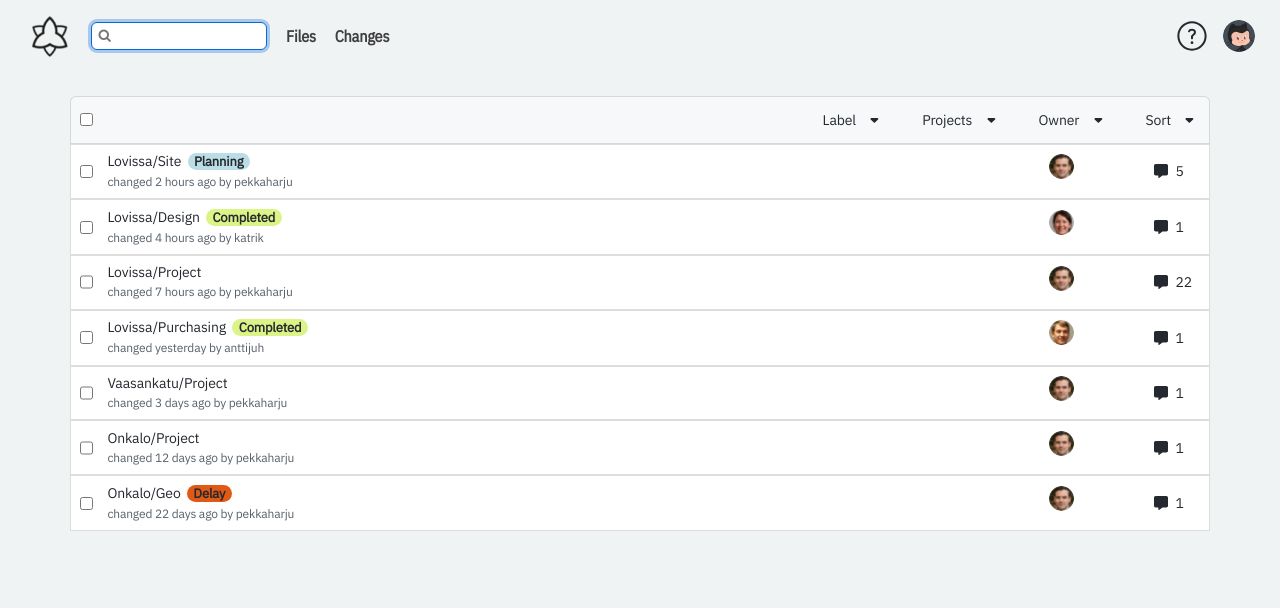
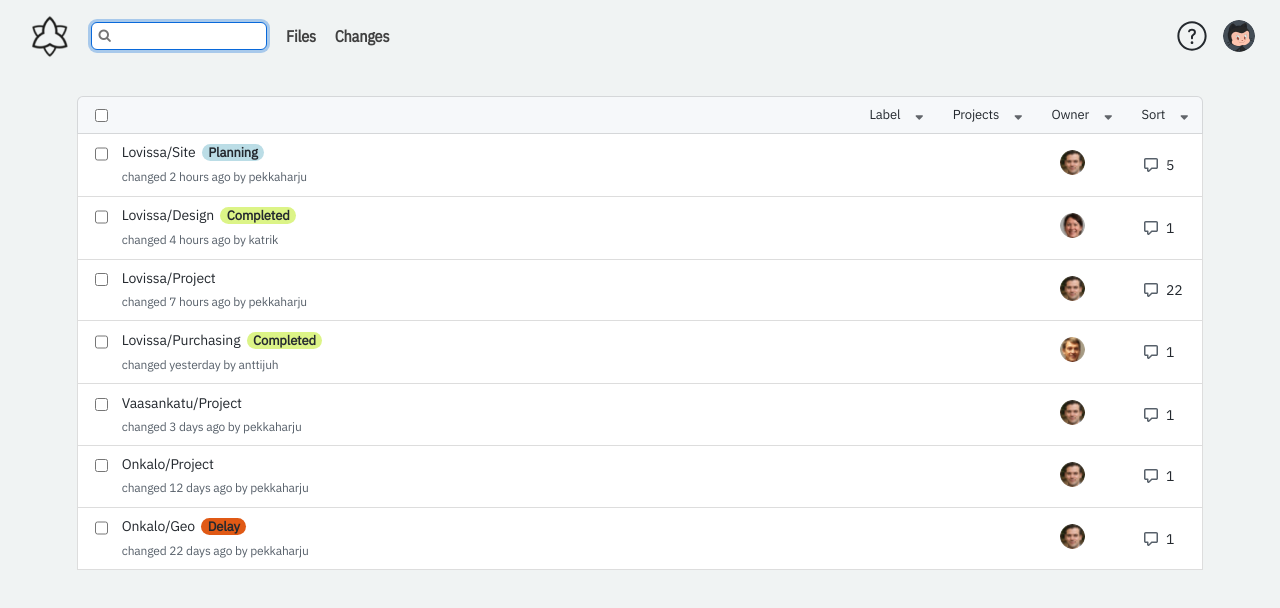
Before and after one commit to JatinThakur14/demohub, a Vue app: page / in a window 1280 px wide. Shown: the top 608 px of the page. Built offline with nearby package versions, Linux system fonts and the light colour scheme.

Commit message:
Changes in UI

```diff
--- a/src/components/FileComponent.vue
+++ b/src/components/FileComponent.vue
@@ -2,7 +2,6 @@
 import { useCounterStore } from "@/stores/counter";
 import { storeToRefs } from "pinia";
 import { onMounted } from "vue";
-
 const { getFilteredProjects, isEmpty } = storeToRefs(useCounterStore());
 const projects = getFilteredProjects;
 function changeChecked() {
@@ -22,7 +21,7 @@ onMounted(() => {
 <template>
   <div class="files">
     <div class="headerContainer">
-      <input type="checkbox" @change="changeChecked" class="checkBox" />
+      <input type="checkbox" @change="changeChecked" />
       <div class="header">
         <span class="headerColumn"
           ><span>Label</span>
@@ -42,6 +41,7 @@ onMounted(() => {
         /></span>
       </div>
     </div>
+
     <div
       class="fileEntries"
       v-for="project in projects"
@@ -62,7 +62,7 @@ onMounted(() => {
       <div class="rightSide">
         <img :src="project.projectOwner" alt="User" class="owner" />
         <span class="comments"
-          ><font-awesome-icon icon="message" />
+          ><img src="@/assets/message.svg" alt="msg" />
           <span class="commentCount">{{ project.comments }} </span></span
         >
       </div>
@@ -72,7 +72,7 @@ onMounted(() => {
 <style scoped lang="scss">
 .files {
   display: table;
-  width: 89vw;
+  width: 88vw;
   font-size: 14px;
   justify-self: center;
   font-weight: normal;
@@ -83,51 +83,66 @@ onMounted(() => {
   .headerContainer {
     display: flex;
     justify-content: space-between;
+    align-items: center;
     background: #f6f8fa;
+    color: #24292f;
     border: 1px solid #0002;
-    align-items: center;
+    border-bottom: 0.5px solid #0002;
+    font-size: 13px;
+    line-height: 20px;
     padding-block: 0.4rem;
+    font-weight: 400;
     border-radius: 6px 6px 0 0;
-    padding-inline-start: 0.3rem;
-    & span {
-      padding: 0.2rem 0.4rem;
-      margin-inline: 0.5rem;
-    }
+    padding-inline: 0.8rem;
+    padding-block: 0.5rem;
     .header {
       display: flex;
       align-items: center;
+      width: 20rem;
+      justify-content: space-between;
       .headerColumn {
         display: flex;
         align-items: center;
-        justify-content: space-between;
+        height: inherit;
         .iconSortDown {
           transform: scale(0.9);
-          padding-bottom: 0.4rem;
+          padding-bottom: 0.1rem;
+          padding-inline-start: 1rem;
+          opacity: 0.7;
         }
       }
     }
   }
   .fileEntries {
     background: #fff;
-    border: 1px solid #0002;
+    border-block-end: 1px solid #0002;
+    border-inline: 1px solid #0002;
     padding-block: 0.4rem;
     display: flex;
+    font-size: 14px;
+    font-style: normal;
+    line-height: 24px;
+    color: #24292f;
     justify-content: space-between;
     .leftSide {
       display: flex;
-      padding-inline-start: 0.3rem;
+      padding-inline-start: 0.8rem;
+      .checkBox {
+        margin-block-end: 1.5rem;
+      }
       .fileItemContainer {
         display: flex;
         flex-direction: column;
         padding-inline-start: 0.5rem;
         margin-inline-start: 0.2rem;
+        font-weight: 400;
         .lastUpdated {
           font-size: 12px;
           color: #57606a;
         }
         .tag {
           font-size: 13px;
-          font-weight: 600;
+          font-weight: bold;
           padding-inline: 0.4rem;
           margin-inline-start: 0.2rem;
           background: lightblue;
@@ -138,13 +153,13 @@ onMounted(() => {
     .rightSide {
       display: flex;
       width: 7rem;
-      margin-inline-end: 3rem;
+      margin-inline-end: 1.9rem;
       .owner {
         border-radius: 50%;
         width: 25px;
         height: 25px;
-        margin-top: 0.2rem;
-        margin-inline-end: 5rem;
+        margin-top: 0.6rem;
+        margin-inline-end: 3.7rem;
       }
       .comments {
         display: flex;
--- a/src/main.ts
+++ b/src/main.ts
@@ -2,17 +2,13 @@ import { createApp } from "vue";
 import { createPinia } from "pinia";
 import { FontAwesomeIcon } from "@fortawesome/vue-fontawesome";
 import { library } from "@fortawesome/fontawesome-svg-core";
-import {
-  faBolt,
-  faMessage,
-  faSortDown,
-} from "@fortawesome/free-solid-svg-icons";
+import { faBolt, faSortDown } from "@fortawesome/free-solid-svg-icons";
 import App from "./App.vue";
 import router from "./router";
 import "@fontsource/ibm-plex-sans-condensed";
 import "@/assets/main.css";
 
-library.add(faBolt, faSortDown, faMessage);
+library.add(faBolt, faSortDown);
 const app = createApp(App);
 app.component("font-awesome-icon", FontAwesomeIcon);
 
```
Also changed, not shown: src/assets/message.svg (added).
